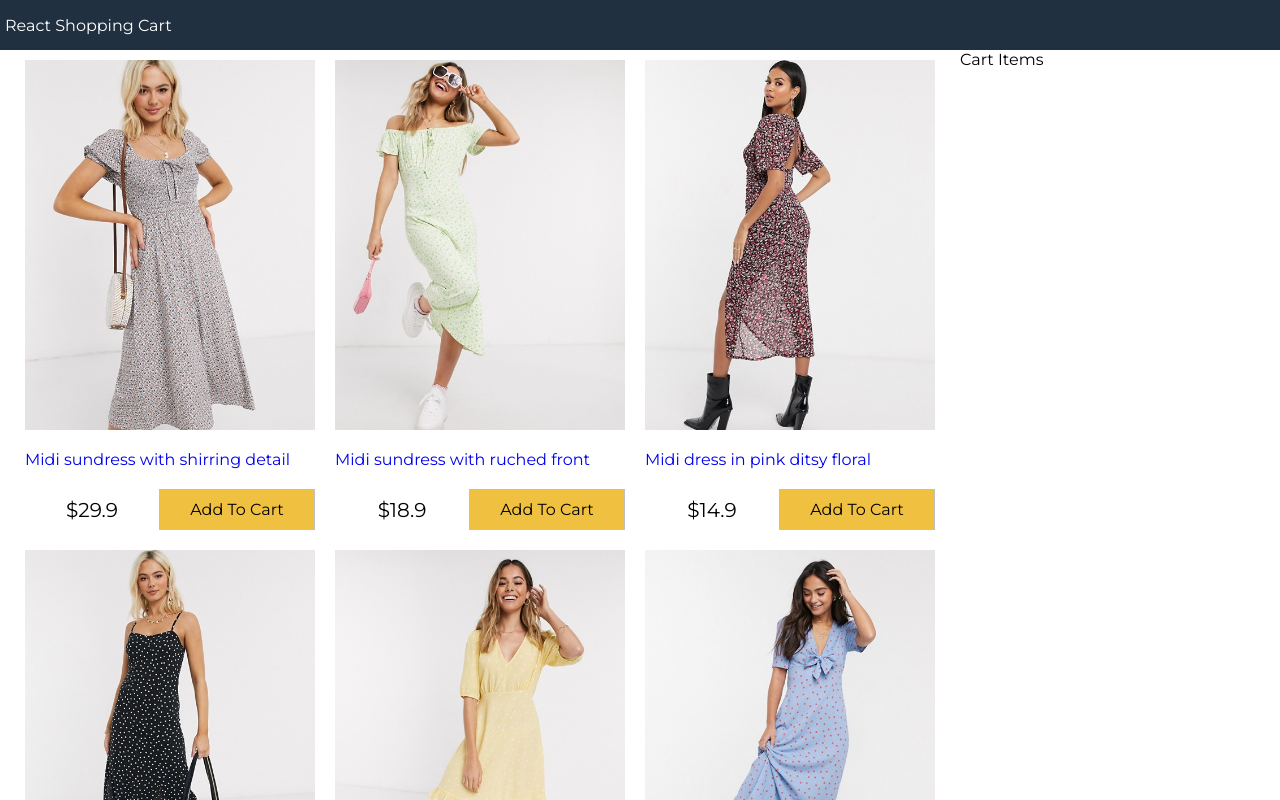
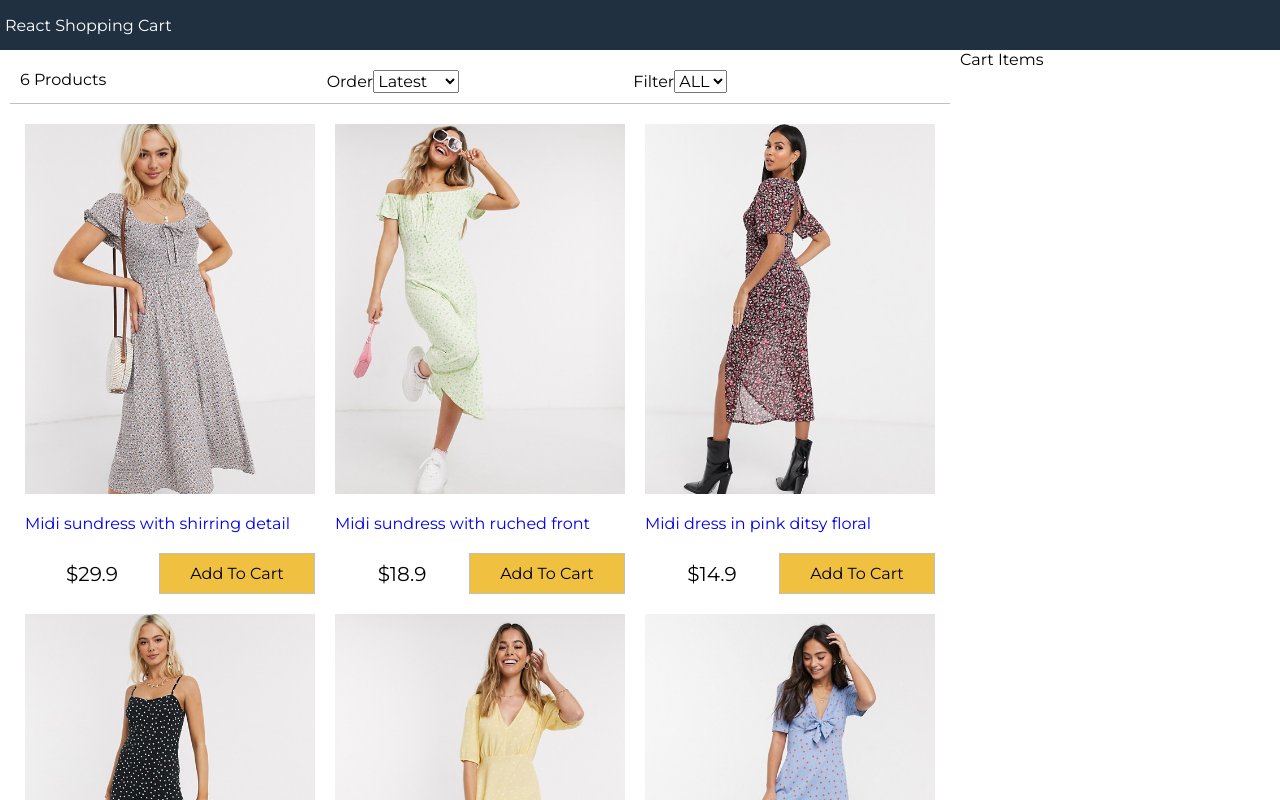
Before and after one commit to namandalsania/shopping-cart, a React (Create React App) app: page / in a window 1280 px wide. Shown: the top 800 px of the page. Built offline with nearby package versions, Linux system fonts and the light colour scheme.

Commit message:
filter-component

```diff
--- a/src/App.js
+++ b/src/App.js
@@ -1,5 +1,6 @@
 import React from 'react';
 import './App.css';
+import Filter from './components/Filter';
 import Products from './components/Products';
 import data from './data.json';
 
@@ -13,6 +14,32 @@
     }
   }
 
+  sortProducts = (event) => {
+    const sort = event.target.value;
+    this.setState(state => ({
+      sort: sort,
+      products: this.state.products.slice().sort((a, b) => (
+        sort === "lowest" ?
+        ((a.price > b.price) ? 1 : -1):
+        sort === "highest" ?
+        ((a.price < b.price) ? 1 : -1):
+        ((a._id < b._id) ? 1 : -1)
+      ))
+    }))
+  };
+
+  filterProducts = (event) => {
+    if(event.target.value === ""){
+      this.setState({size: event.target.value, products: data.products});
+    }
+    else{
+      this.setState({
+        size: event.target.value,
+        products: data.products.filter(product => product.availableSizes.indexOf(event.target.value)>=0)
+      })
+    }
+  };
+
   render(){
     return (
       <div className="grid-container">
@@ -22,6 +49,13 @@
         <main>
           <div className="content">
             <div className="main">
+              <Filter
+                count={this.state.products.length}
+                size={this.state.size}
+                sort={this.state.sort}
+                filterProducts={this.filterProducts}
+                sortProducts={this.sortProducts}
+              />
               <Products products={this.state.products}></Products>
             </div>
             <div className="sidebar">
--- /dev/null
+++ b/src/components/Filter.js
@@ -0,0 +1,32 @@
+import React, { Component } from 'react'
+
+export default class Filter extends Component {
+    render() {
+        return (
+            <div className="filter">
+                <div className="filter-result">{this.props.count} Products</div>
+                <div className="filter-sort">
+                    Order{""}
+                    <select value={this.props.sort} onChange={this.props.sortProducts}>
+                        <option>Latest</option>
+                        <option value="lowest">Lowest</option>
+                        <option value="highest">Highest</option>
+                    </select>
+                </div>
+                <div className="filter-size">
+                    Filter{""}
+                    <select value={this.props.size} onChange={this.props.filterProducts}>
+                        <option value="ALL">ALL</option>
+                        <option value="XS">XS</option>
+                        <option value="S">S</option>
+                        <option value="M">M</option>
+                        <option value="L">L</option>
+                        <option value="XL">XL</option>
+                        <option value="XXL">XXL</option>
+
+                    </select>
+                </div>
+            </div>
+        )
+    }
+}
--- a/src/index.css
+++ b/src/index.css
@@ -133,3 +133,16 @@
 .button.primary{
     background-color: #f0c040;
 }
+
+/* Filter */
+.filter{
+    display: flex;
+    justify-content: space-between;
+    padding: 1rem;
+    margin: 1rem;
+    border-bottom: .1rem #c0c0c0 solid;
+}
+
+.filter div{
+    flex: 1;
+}
```
